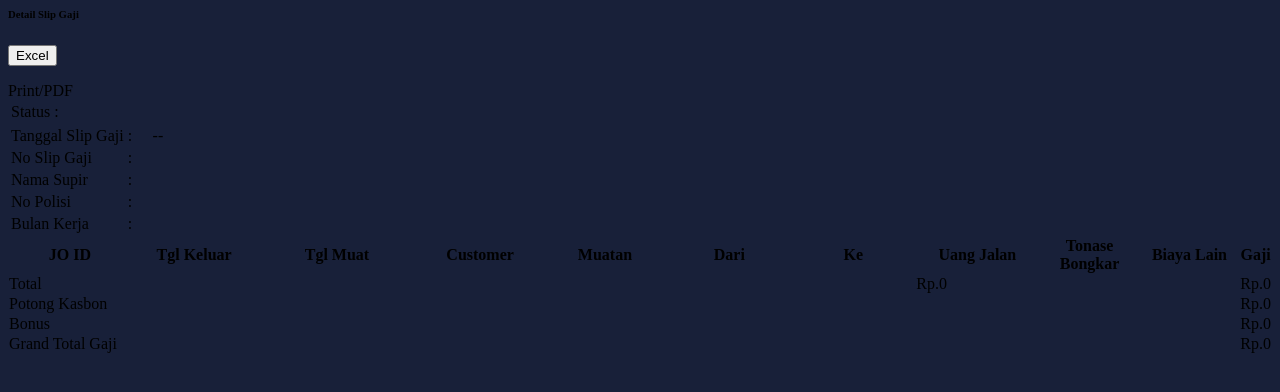
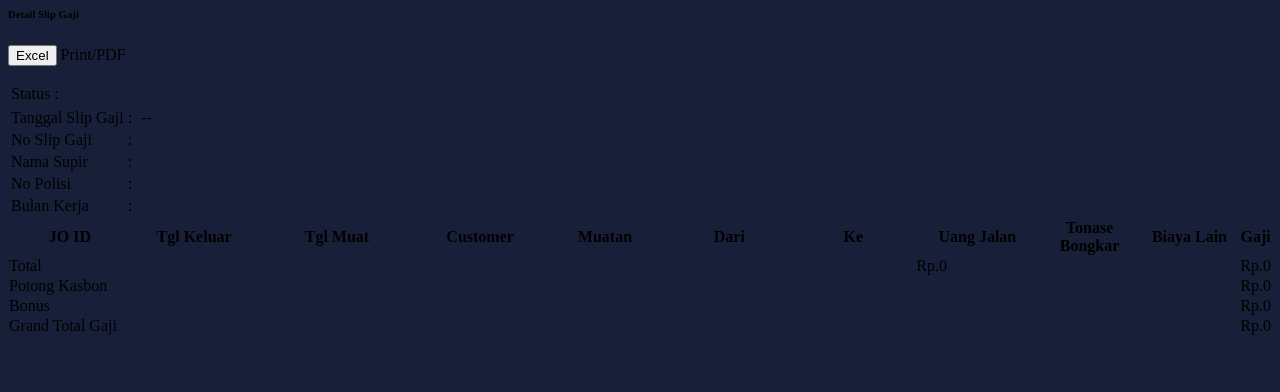
Before and after one commit to aldiindrawan12/skb_revisi, a CodeIgniter app: the page made by application/views/detail/penggajian_report_pembayaran.php in a window 1280 px wide. Shown: the top 392 px of the page. Run offline with CodeIgniter, Linux system fonts and the light colour scheme; data that the repository does not hold is empty.

Commit message:
Update penggajian_report_pembayaran.php

```diff
--- a/application/views/detail/penggajian_report_pembayaran.php
+++ b/application/views/detail/penggajian_report_pembayaran.php
@@ -9,29 +9,35 @@
 <body style='background-color:#182039';>
 <div class="mt-5 p-1 small text-light" style='background-color:#182039';>
     <div class="card shadow mb-4 mt-3" style='background-color:#182039';>
-        <div class="card-header d-flex" style='background-color:#182039';>
+        <div class="card-header d-flex align-items-center" style='background-color:#182039';>
             <h6 class="m-0 col-md-7 font-weight-bold text-light">Detail Slip Gaji</h6>
-            <div class="d-flex justify-content-end col-md-5">
+            <div class="d-flex justify-content-end col-md-5 align-items-center">
                 <span><?= $pembayaran_upah[0]["user_upah"]?></span>
-                <form method="POST" action="<?= base_url("index.php/print_berkas/detail_gaji_excel/")?>" id="convert_form" class="ml-2 mr-2">
+            </div>
+        </div>
+        <div class="card-body ">
+
+        <div class="d-flex justify-content-end">
+            <form method="POST" action="<?= base_url("index.php/print_berkas/detail_gaji_excel/")?>" id="convert_form" class="d-flex justify-content-end">
                         <input type="hidden" name="file_content" id="file_content">
-                    <button type="submit" name="convert" id="convert" class="btn btn-success btn-sm btn-icon-split">
+                        <button type="submit" name="convert" id="convert" class="btn btn-success btn-sm btn-icon-split mr-2">
                             <span class="icon text-white-100">
                                 <i class="fas fa-print"></i>
                             </span>
                             <span class="text">Excel</span>
                         </button>
-                </form>
                         <a onclick="print_rincian()" class="btn btn-primary btn-sm btn-icon-split">
                         <span class="icon text-white-100">
                             <i class="fas fa-print"></i>
                         </span>
                         <span class="text">Print/PDF</span>
                     </a>
+            </form>
         </div>
-        </div>
-        <div class="card-body ">
-            <table class="w-50" >
+
+
+
+            <table class="" >
                 <tr id="status">
                     <td width="25%">Status</td>
                     <td width="5%">:</td>
@@ -44,10 +50,10 @@
             </table>
         </div>
         <div class="card-body" id="identitas">
-            <table class="w-50" id="Table-Identitas">
+            <table class="" id="Table-Identitas">
                 <tbody>
                     <tr>
-                        <td width="25%">Tanggal Slip Gaji</td>
+                        <td width="50%">Tanggal Slip Gaji</td>
                         <td width="5%">:</td>
                         <td><?= change_tanggal($pembayaran_upah[0]["pembayaran_upah_tanggal"])?></td>
                     </tr>
```
Lines whose indentation alone changed are shown as unchanged.
